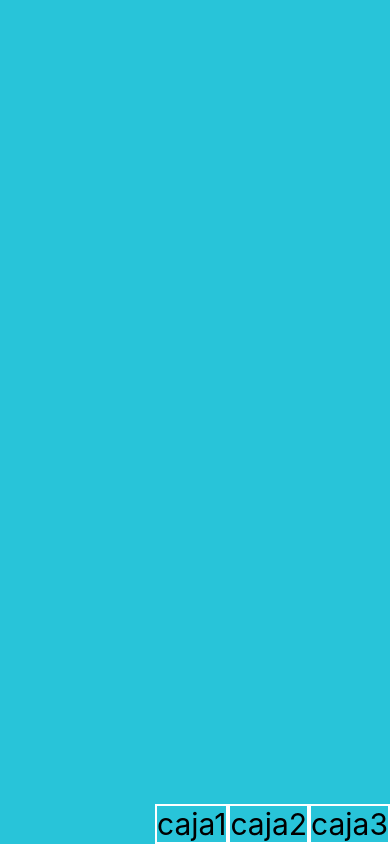
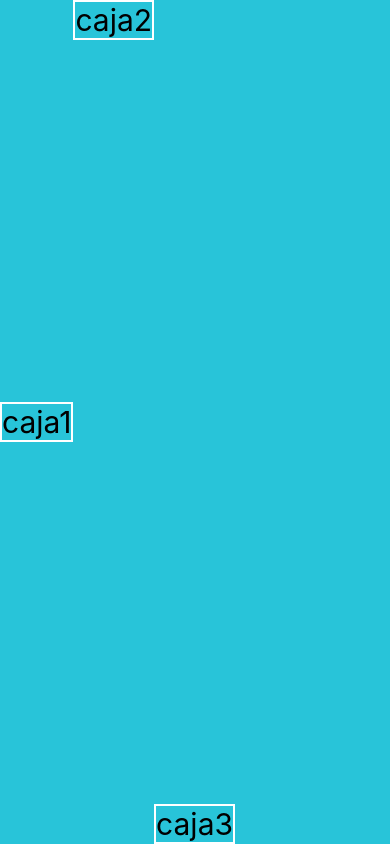
Before and after one commit to GonzaloSilvero/React-Native, a React Native app in the folder 02-MiPrimeraApp/: screen / in a window 390 px wide. Built offline with nearby package versions, Linux system fonts and the light colour scheme.

Commit message:
ejercicio de alignItems

```diff
--- a/02-MiPrimeraApp/src/screens/FlexScreen.tsx
+++ b/02-MiPrimeraApp/src/screens/FlexScreen.tsx
@@ -17,22 +17,25 @@ const styles = StyleSheet.create({
         // height: 300,
         backgroundColor: '#28C4D9',
         flexDirection: 'row',
-        justifyContent: 'flex-end',
-        alignItems: 'flex-end',
+        // justifyContent: 'flex-end',
+        // alignItems: 'flex-end',
     },
     caja1: {
         borderWidth: 2,
         borderColor: 'white',
-        fontSize: 30
+        fontSize: 30,
+        alignSelf: 'center'
     },
     caja2: {
         borderWidth: 2,
         borderColor: 'white',
-        fontSize: 30
+        fontSize: 30,
+        alignSelf: 'flex-start'
     },
     caja3: {
         borderWidth: 2,
         borderColor: 'white',
-        fontSize: 30
+        fontSize: 30,
+        alignSelf: 'flex-end'
     }
 });
```
